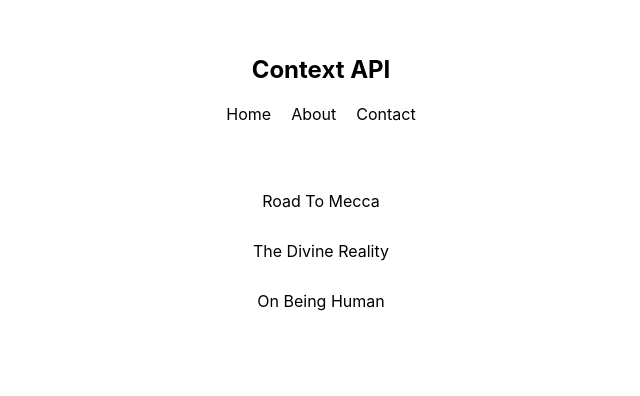
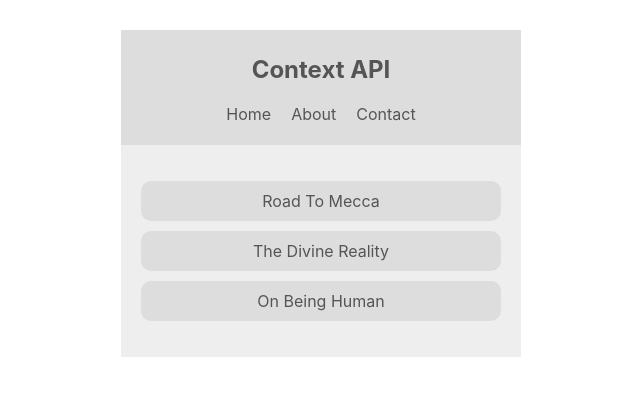
Before and after one commit to frontendprof/react-books-toread, a React (Create React App) app: page / in a window 1280 px wide. Shown: the top 396 px of the page, without its empty margins (319-959 px from the left). Built offline with nearby package versions, Linux system fonts and the light colour scheme.

Commit message:
Accessing context

```diff
--- a/src/components/BookList.jsx
+++ b/src/components/BookList.jsx
@@ -1,17 +1,23 @@
 
 import React, { Component } from 'react';
+import { ThemeContext } from '../contexts/ThemeContext';
 
 
 
 class BookList extends Component {
+
+    static contextType=ThemeContext;
+
     render() {
+        const {isLightTheme,light,dark}=this.context;
+        const theme=isLightTheme?light:dark;
         return (
-            <div className="book-list">
+            <div className="book-list" style={{ color:theme.syntax,background:theme.bg }}>
 
                 <ul>
-                    <li>Road To Mecca</li>
-                    <li>The Divine Reality</li>
-                    <li>On  Being Human</li>
+                    <li style={{ background:theme.ui }}>Road To Mecca</li>
+                    <li style={{ background:theme.ui }}>The Divine Reality</li>
+                    <li style={{ background:theme.ui }}>On  Being Human</li>
                 </ul>
 
             </div>
--- a/src/components/Navbar.jsx
+++ b/src/components/Navbar.jsx
@@ -1,12 +1,20 @@
 import React, { Component } from 'react';
+import { ThemeContext } from '../contexts/ThemeContext';
 
 
 
 
 class Navbar extends Component {
+
+    static contextType=ThemeContext;
+
+
     render() {
+        console.log(this.context);
+        const {isLightTheme,light,dark}=this.context;
+        const theme=isLightTheme?light:dark;
         return (
-            <nav>
+            <nav style={{ background:theme.ui, color:theme.syntax,  }}>
                 <h1>Context API</h1>
 
                 <ul>
--- a/src/contexts/ThemeContext.js
+++ b/src/contexts/ThemeContext.js
@@ -2,7 +2,7 @@
 import React, { Component,createContext } from 'react';
 
 
-const ThemeContext=createContext();
+export const ThemeContext=createContext();
 
 class ThemeContextProvider extends Component {
 
```
Also changed, not shown: 1 other file (tests, documents, lock files or other folders).
